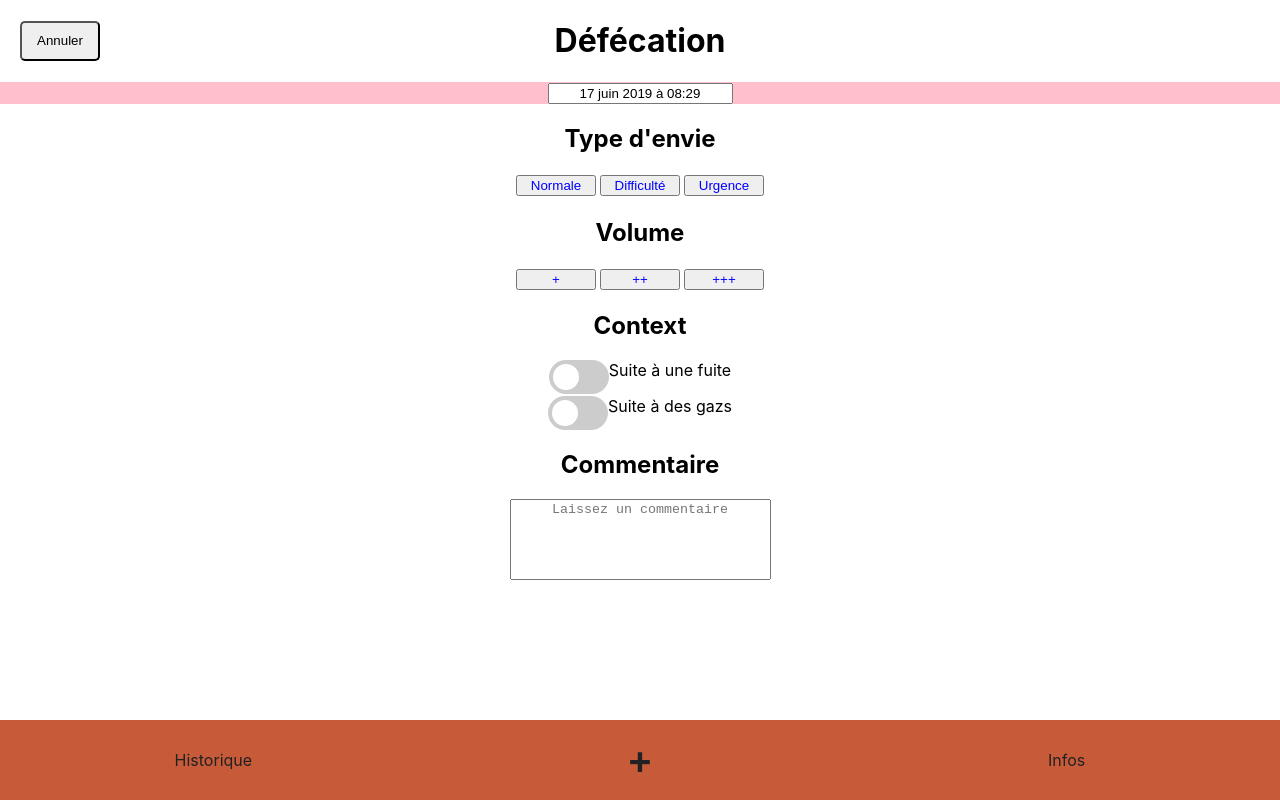
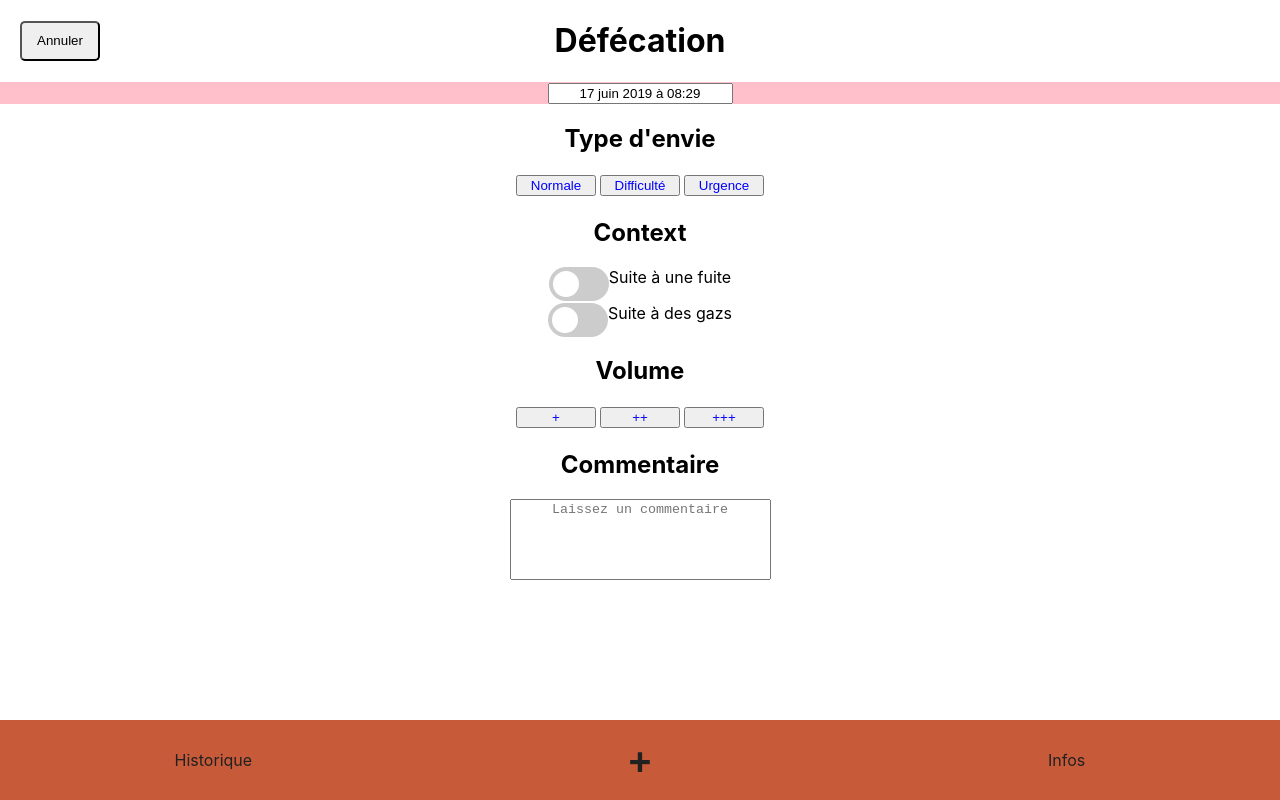
Before and after one commit to FlorianGardy/up-day-mobile, a React (Create React App) app: page /events/defecation in a window 1280 px wide. Built offline with nearby package versions, Linux system fonts and the light colour scheme.

Commit message:
move context selector on defecation page

```diff
--- a/src/pages/Defecation.page.jsx
+++ b/src/pages/Defecation.page.jsx
@@ -49,13 +49,6 @@ const Drink = ({
         activeOption={kind} //la donnée selectioné dans le state
         onClick={defecation => dispatch(updateKind(defecation))} //la fonction qui enregistre l'etat au click du bouton
       />
-      <h2>Volume</h2>
-      <OptionSelector
-        options={volumes}
-        activeOption={measure}
-        onClick={volume => dispatch(updateMeasure(volume))}
-      />
-
       <h2>Context</h2>
       <ContextSelector
         options={contextDefecation}
@@ -63,6 +56,12 @@ const Drink = ({
         onChange={(context, checked, i) =>
           dispatch(updateContext(context, checked, i))
         }
+      />
+      <h2>Volume</h2>
+      <OptionSelector
+        options={volumes}
+        activeOption={measure}
+        onClick={volume => dispatch(updateMeasure(volume))}
       />
       <h2>Commentaire</h2>
       <Comment
```
